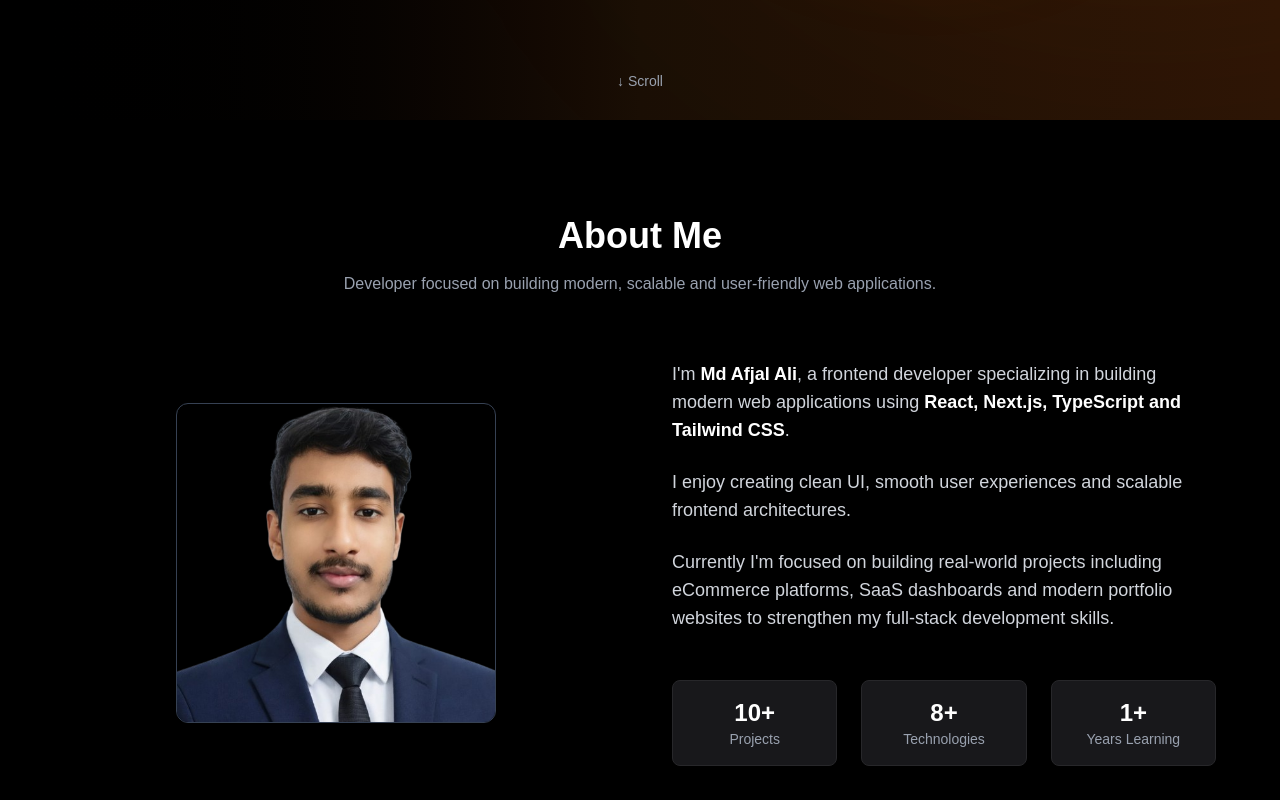
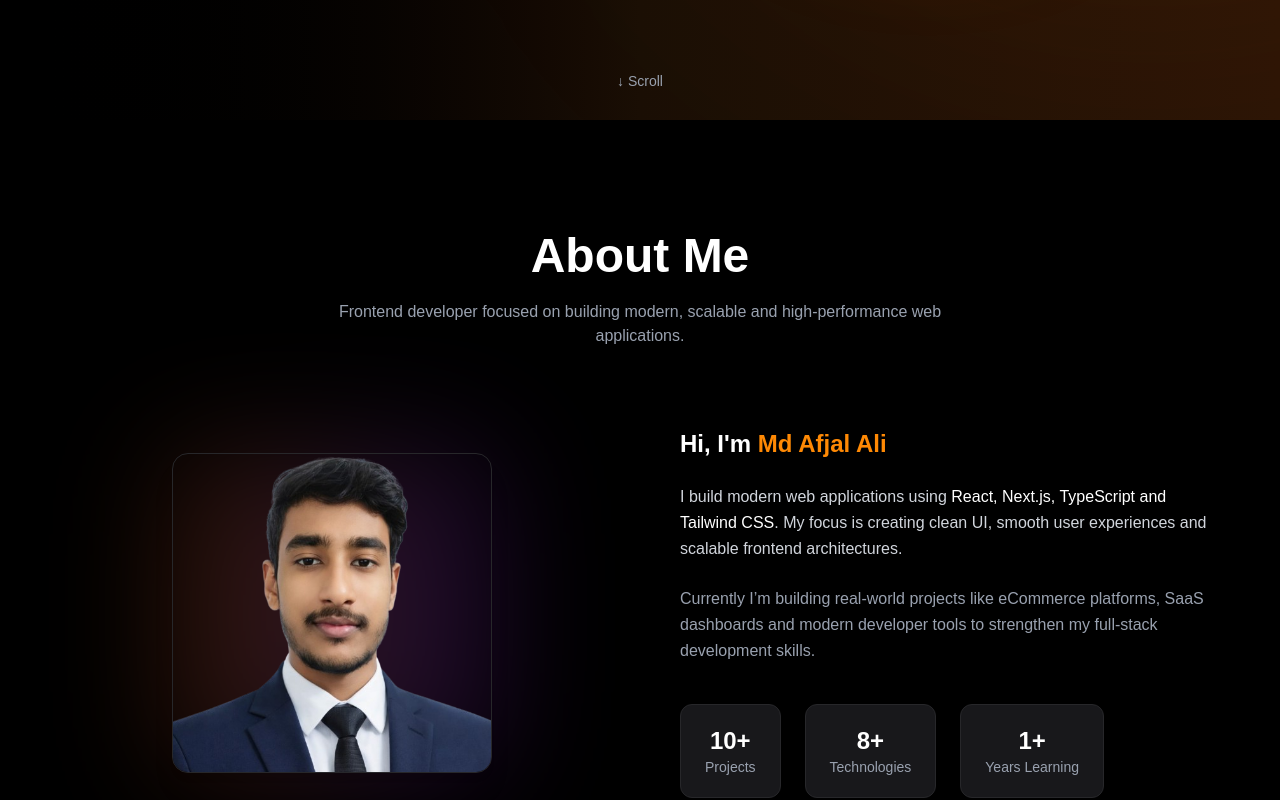
Before and after one commit to afjal272/Portfolio, a Next.js app: page / in a window 1280 px wide. Shown: the part 680-1480 px from the top of the page. Built offline with nearby package versions, Linux system fonts and the light colour scheme.

Commit message:
newchanges

```diff
--- a/src/sections/About.tsx
+++ b/src/sections/About.tsx
@@ -1,63 +1,74 @@
 export default function About() {
   return (
-    <section id="about" className="py-24 px-6">
+    <section id="about" className="py-28 px-6 relative">
       <div className="max-w-6xl mx-auto">
 
-        {/* Heading */}
-        <div className="text-center mb-16">
-          <h2 className="text-4xl font-bold text-white">About Me</h2>
-          <p className="text-gray-400 mt-4 max-w-2xl mx-auto">
-            Developer focused on building modern, scalable and user-friendly web applications.
+        {/* heading */}
+        <div className="text-center mb-20">
+          <h2 className="text-4xl md:text-5xl font-bold">
+            About Me
+          </h2>
+
+          <p className="text-gray-400 mt-5 max-w-2xl mx-auto">
+            Frontend developer focused on building modern, scalable and
+            high-performance web applications.
           </p>
         </div>
 
-        {/* Content */}
-        <div className="grid md:grid-cols-2 gap-16 items-center">
+        <div className="grid md:grid-cols-2 gap-20 items-center">
 
-          {/* Image */}
+          {/* image */}
           <div className="flex justify-center">
-            <img
-              src="/images/hero.png"
-              alt="Afjal Ali"
-              className="w-80 h-80 rounded-xl object-cover border border-gray-700 shadow-xl"
-            />
+            <div className="relative">
+
+              <div className="absolute inset-0 bg-gradient-to-r from-orange-500 to-purple-600 blur-3xl opacity-20 rounded-2xl"></div>
+
+              <img
+                src="images/hero.png"
+                alt="Afjal Ali"
+                className="relative w-80 rounded-2xl border border-zinc-800 shadow-xl"
+              />
+
+            </div>
           </div>
 
-          {/* Text */}
-          <div className="space-y-6 text-gray-300 text-lg">
+          {/* text */}
+          <div>
 
-            <p>
-              I'm <span className="text-white font-semibold">Md Afjal Ali</span>, a frontend developer
-              specializing in building modern web applications using
-              <span className="text-white font-semibold"> React, Next.js, TypeScript and Tailwind CSS</span>.
+            <h3 className="text-2xl font-semibold mb-6">
+              Hi, I'm <span className="text-orange-400">Md Afjal Ali</span>
+            </h3>
+
+            <p className="text-gray-300 leading-relaxed mb-6">
+              I build modern web applications using
+              <span className="text-white font-medium">
+                {" "}React, Next.js, TypeScript and Tailwind CSS
+              </span>.
+              My focus is creating clean UI, smooth user experiences and
+              scalable frontend architectures.
             </p>
 
-            <p>
-              I enjoy creating clean UI, smooth user experiences and scalable
-              frontend architectures.
+            <p className="text-gray-400 leading-relaxed mb-10">
+              Currently I’m building real-world projects like eCommerce
+              platforms, SaaS dashboards and modern developer tools to
+              strengthen my full-stack development skills.
             </p>
 
-            <p>
-              Currently I'm focused on building real-world projects including
-              eCommerce platforms, SaaS dashboards and modern portfolio websites
-              to strengthen my full-stack development skills.
-            </p>
+            {/* stats */}
+            <div className="flex gap-6">
 
-            {/* Stats */}
-            <div className="grid grid-cols-3 gap-6 pt-6">
-
-              <div className="bg-zinc-900 p-4 rounded-lg text-center border border-zinc-800">
-                <h3 className="text-2xl font-bold text-white">10+</h3>
+              <div className="bg-zinc-900 border border-zinc-800 px-6 py-5 rounded-xl text-center">
+                <h3 className="text-2xl font-bold">10+</h3>
                 <p className="text-gray-400 text-sm">Projects</p>
               </div>
 
-              <div className="bg-zinc-900 p-4 rounded-lg text-center border border-zinc-800">
-                <h3 className="text-2xl font-bold text-white">8+</h3>
+              <div className="bg-zinc-900 border border-zinc-800 px-6 py-5 rounded-xl text-center">
+                <h3 className="text-2xl font-bold">8+</h3>
                 <p className="text-gray-400 text-sm">Technologies</p>
               </div>
 
-              <div className="bg-zinc-900 p-4 rounded-lg text-center border border-zinc-800">
-                <h3 className="text-2xl font-bold text-white">1+</h3>
+              <div className="bg-zinc-900 border border-zinc-800 px-6 py-5 rounded-xl text-center">
+                <h3 className="text-2xl font-bold">1+</h3>
                 <p className="text-gray-400 text-sm">Years Learning</p>
               </div>
 
```
